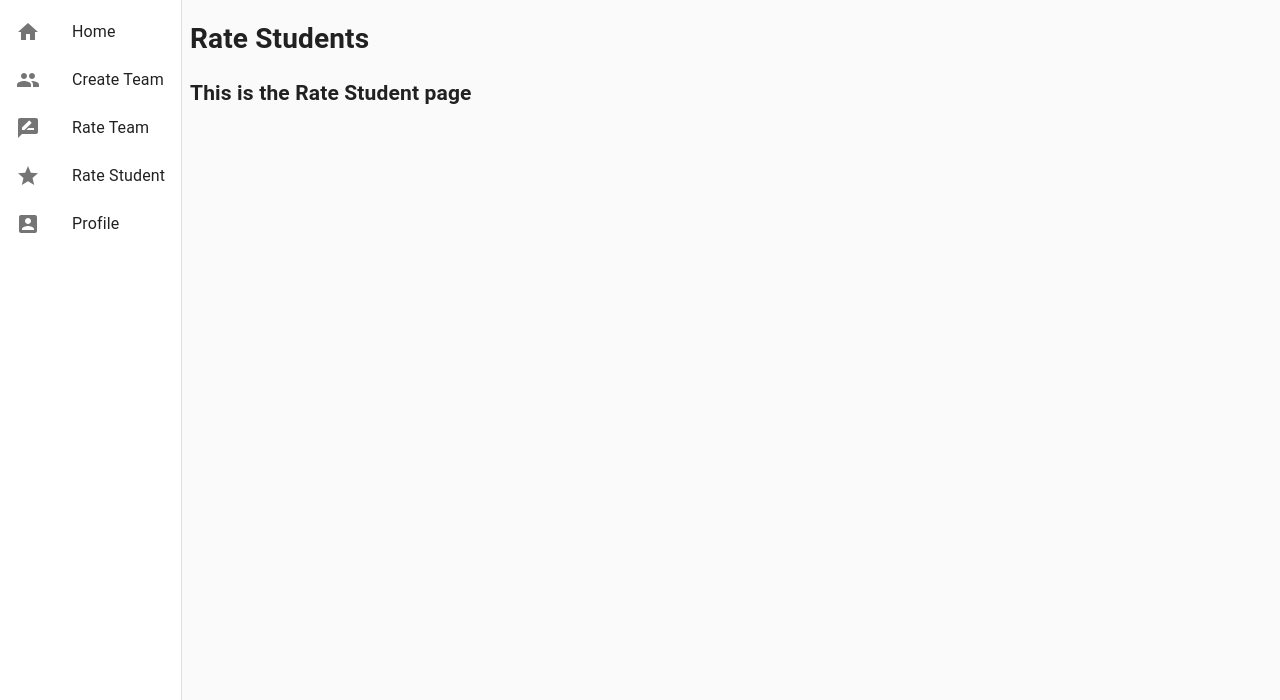
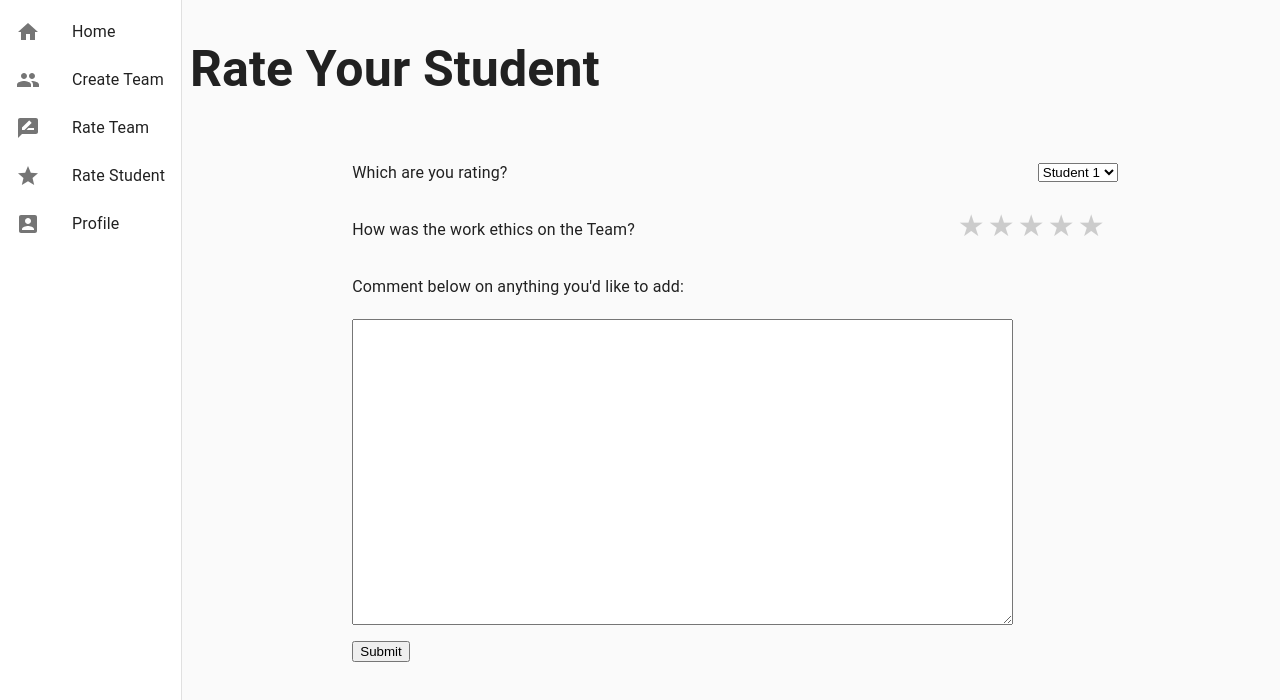
Before and after one commit to amyhua98/csc394-peer-review, a React (Create React App) app: page /Rate-Student in a window 1280 px wide. Shown: the top 700 px of the page. Built offline with nearby package versions, Linux system fonts and the light colour scheme.

Commit message:
Rate student with HTML

```diff
--- a/src/RateStudent.jsx
+++ b/src/RateStudent.jsx
@@ -1,9 +1,50 @@
 import React from "react";
+import './Rating.css';
+import List from '@material-ui/core/List';
+import ListItem from '@material-ui/core/ListItem';
+import ListItemText from '@material-ui/core/ListItemText';
+import Divider from '@material-ui/core/Divider';
 
 const rateStudent = () => {
-  return <div><h1>Rate Students</h1><h2>This is the Rate Student page</h2>
-
-  </div>;
+  return <div>
+  <h1 class="title">Rate Your Student</h1>
+  <List class="teamForm" component="form" aria-label="questions">
+    <ListItem >
+      <ListItemText primary="Which are you rating?" />
+      <select name="students" id="students">
+        <option value="student1">Student 1</option>
+        <option value="student2">Student 2</option>
+        <option value="student3">Student 3</option>
+        <option value="student4">Student 4</option>
+      </select>
+    </ListItem>
+    <Divider />
+    <ListItem >
+      <ListItemText primary="How was the work ethics on the Team?" />
+      <div class="stars">
+        <input type="radio" id="star5" name="stars" value="5" />
+        <label for="star5" title="text">5 stars</label>
+        <input type="radio" id="star4" name="stars" value="4" />
+        <label for="star4" title="text">4 stars</label>
+        <input type="radio" id="star3" name="stars" value="3" />
+        <label for="star3" title="text">3 stars</label>
+        <input type="radio" id="star2" name="stars" value="2" />
+        <label for="star2" title="text">2 stars</label>
+        <input type="radio" id="star1" name="stars" value="1" />
+        <label for="star1" title="text">1 star</label>
+      </div>
+    </ListItem>
+    <ListItem>
+      <ListItemText primary="Comment below on anything you'd like to add:" />
+    </ListItem>
+    <ListItem >
+      <textarea class="commentBox" rows="20" cols="80"></textarea>
+    </ListItem>
+    <ListItem>
+    <input class="submit" type="submit" value="Submit"/>
+    </ListItem>
+  </List>
+  </div>
 };
 
 export default rateStudent;
--- a/src/RateTeam.jsx
+++ b/src/RateTeam.jsx
@@ -4,6 +4,30 @@ import List from '@material-ui/core/List';
 import ListItem from '@material-ui/core/ListItem';
 import ListItemText from '@material-ui/core/ListItemText';
 import Divider from '@material-ui/core/Divider';
+import { makeStyles } from '@material-ui/core/styles';
+import TextField from '@material-ui/core/TextField';
+import MenuItem from '@material-ui/core/MenuItem';
+
+const teams = [
+  {
+    value: 'Team 1',
+    label: 'Team 1',
+  },
+  {
+    value: 'Team 2',
+    label: 'Team 2',
+  },
+  {
+    value: 'Team 3',
+    label: 'Team 3',
+  },
+  {
+    value: 'Team 4',
+    label: 'Team 4',
+  },
+];
+
+
 const rateTeam = () => {
   return <div>
   <h1 class="title">Rate Your Team</h1>
@@ -11,10 +35,10 @@ const rateTeam = () => {
     <ListItem >
       <ListItemText primary="Which Team are you rating?" />
       <select name="teams" id="teams">
-        <option value="volvo">Team 1</option>
-        <option value="saab">Team 2</option>
-        <option value="opel">Team 3</option>
-        <option value="audi">Team 4</option>
+        <option value="team1">Team 1</option>
+        <option value="team2">Team 2</option>
+        <option value="team3">Team 3</option>
+        <option value="team4">Team 4</option>
       </select>
     </ListItem>
     <Divider />
```
